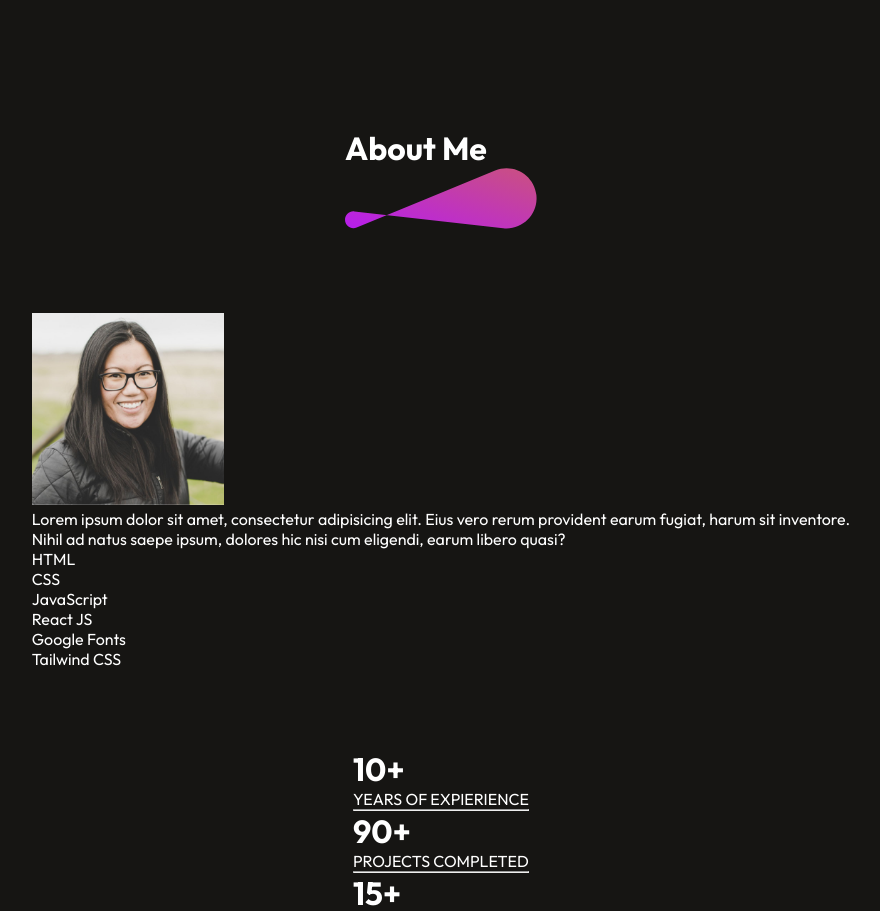
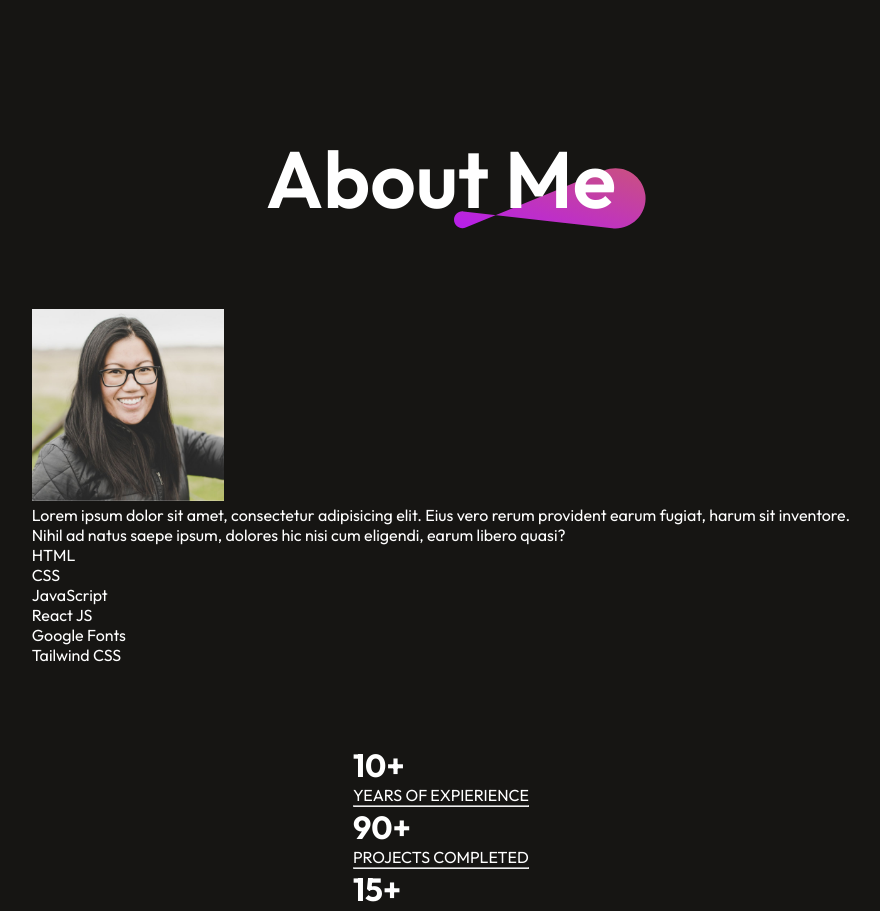
Before and after one commit to hellokristinafaye/portfolio-react, a React (Vite) app: page / in a window 1280 px wide. Shown: the part 1071-1982 px from the top of the page, without its empty margins (199-1079 px from the left). Built offline with nearby package versions, Linux system fonts and the light colour scheme.

Commit message:
about me title img styled

```diff
--- a/src/components/About/About.css
+++ b/src/components/About/About.css
@@ -9,3 +9,17 @@
 .about img {
     width: 12rem;
 }
+.about-title {
+    position: relative;
+}
+.about-title h1 {
+    padding: 0 30px;
+    font-size: 80px;
+    font-weight: 600;
+}
+.about-title img {
+    position: absolute;
+    bottom: 0;
+    right: 0;
+    z-index: -1;
+}
```
